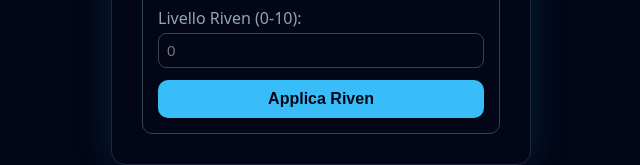
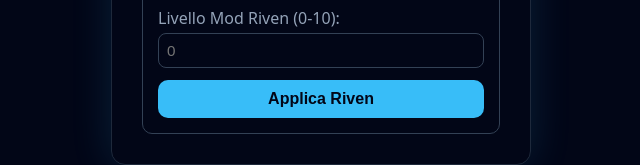
Before and after one commit to y5t6mr7fct-cloud/riven-analyzer3.0, a plain HTML site: page index.html in a window 1280 px wide. Shown: the part 647-812 px from the top of the page, 319-959 px from the left. Drawn offline with Linux system fonts and the light colour scheme.

Commit message:
Update label for Riven level input

```diff
--- a/index.html
+++ b/index.html
@@ -131,7 +131,7 @@
   </select>
   <input type="number" id="debuff-value" placeholder="%" min="0" max="100">
 
- <label>Livello Riven (0-10):</label>
+ <label>Livello Mod Riven (0-10):</label>
     <input type="number" id="rivenLevel" min="0" max="10" placeholder="0">
 
   <button id="applyRiven">Applica Riven</button>
```
